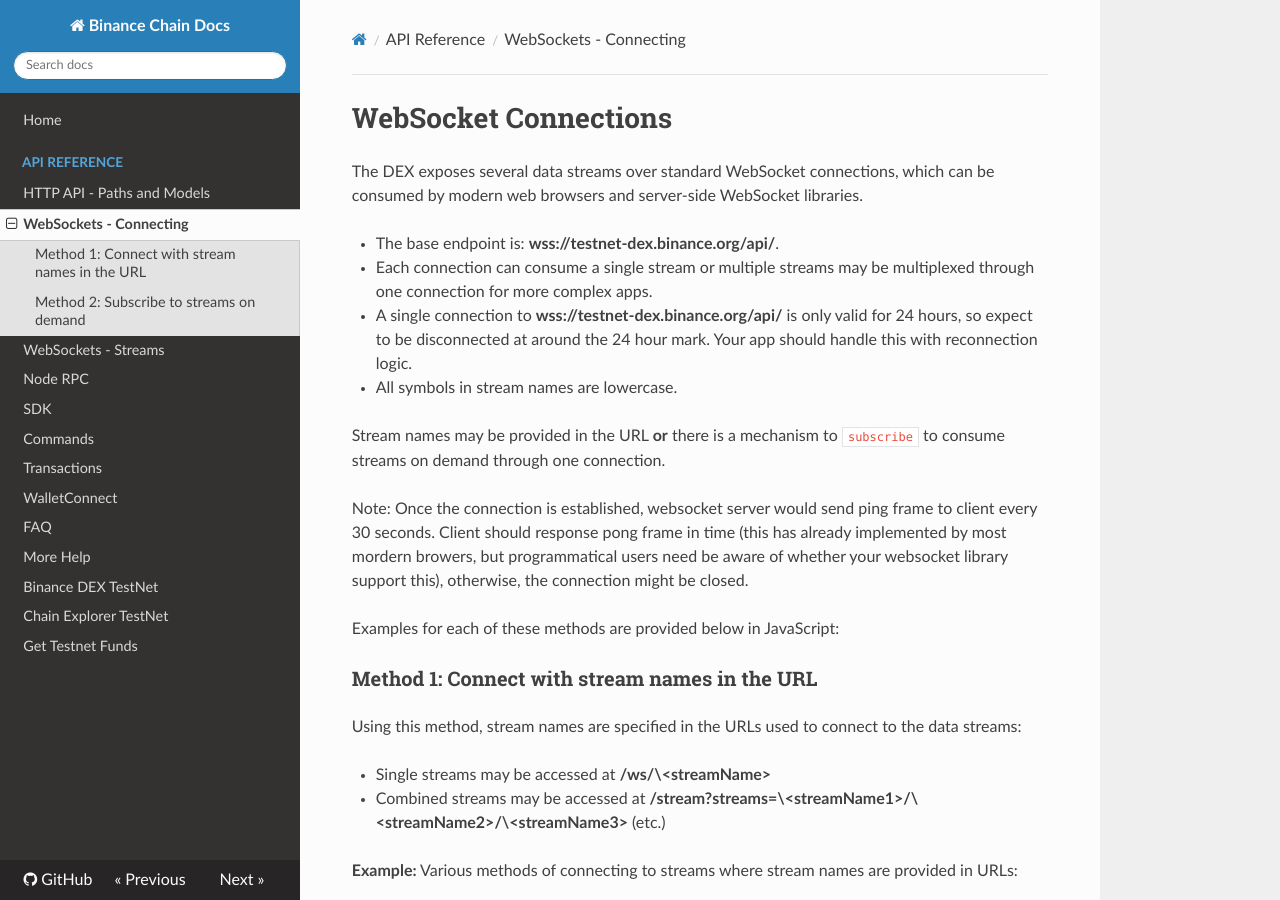
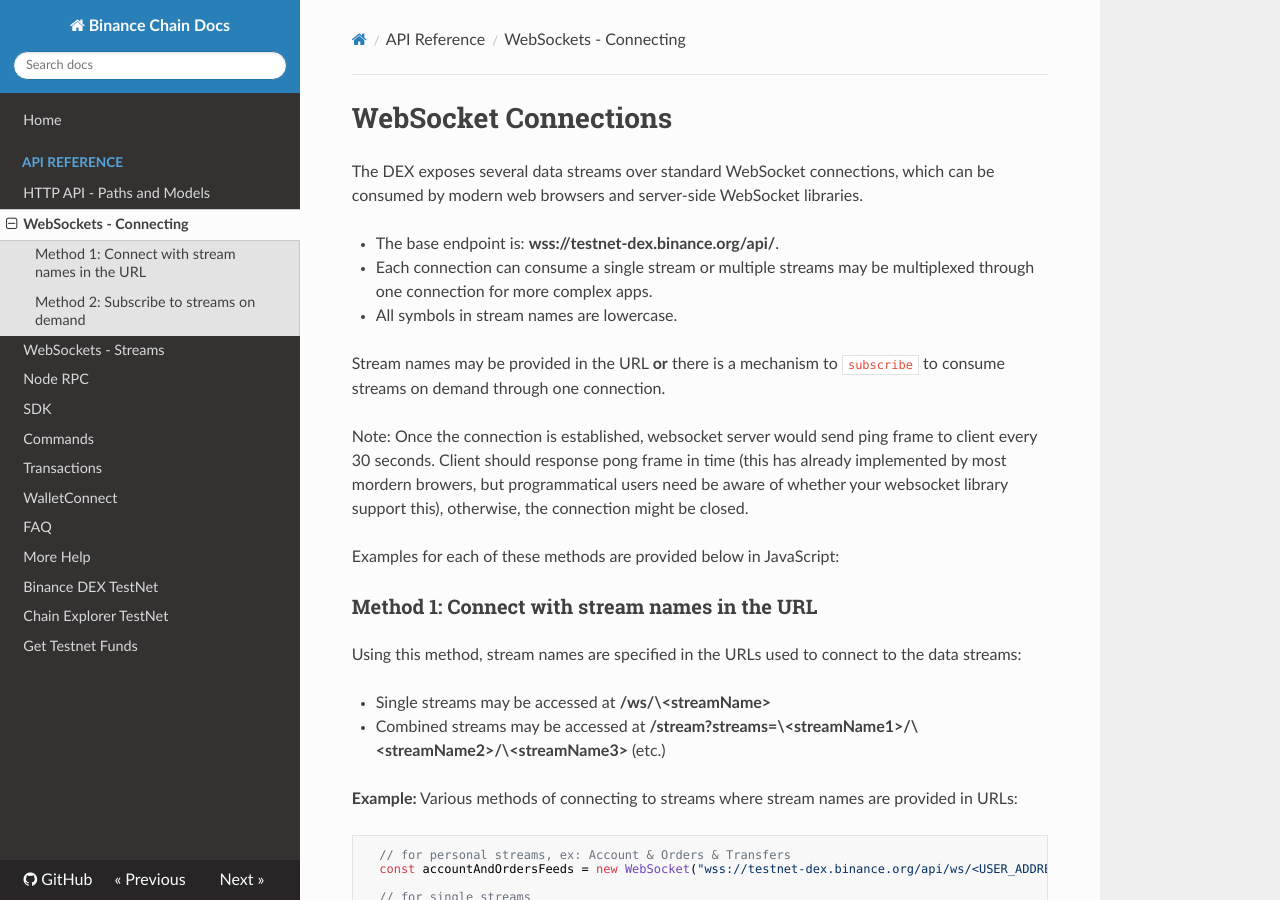
Before and after one commit to yash-sharma1/docs-site, an MkDocs documentation site: the page built from docs/api-reference/dex-api/ws-connection.md, in a window 1280 px wide and 900 px high. Built offline with MkDocs 1.6.1, drawn with Linux system fonts in a browser that asks for light colours; nearby versions of some CDN libraries.

Commit message:
delete 24hr auto disconnect description

```diff
--- a/docs/api-reference/dex-api/ws-connection.md
+++ b/docs/api-reference/dex-api/ws-connection.md
@@ -4,7 +4,6 @@
 
 - The base endpoint is: **wss://testnet-dex.binance.org/api/**.
 - Each connection can consume a single stream or multiple streams may be multiplexed through one connection for more complex apps.
-- A single connection to **wss://testnet-dex.binance.org/api/** is only valid for 24 hours, so expect to be disconnected at around the 24 hour mark. Your app should handle this with reconnection logic.
 - All symbols in stream names are lowercase.
 
 Stream names may be provided in the URL **or** there is a mechanism to `subscribe` to consume streams on demand through one connection.
```
